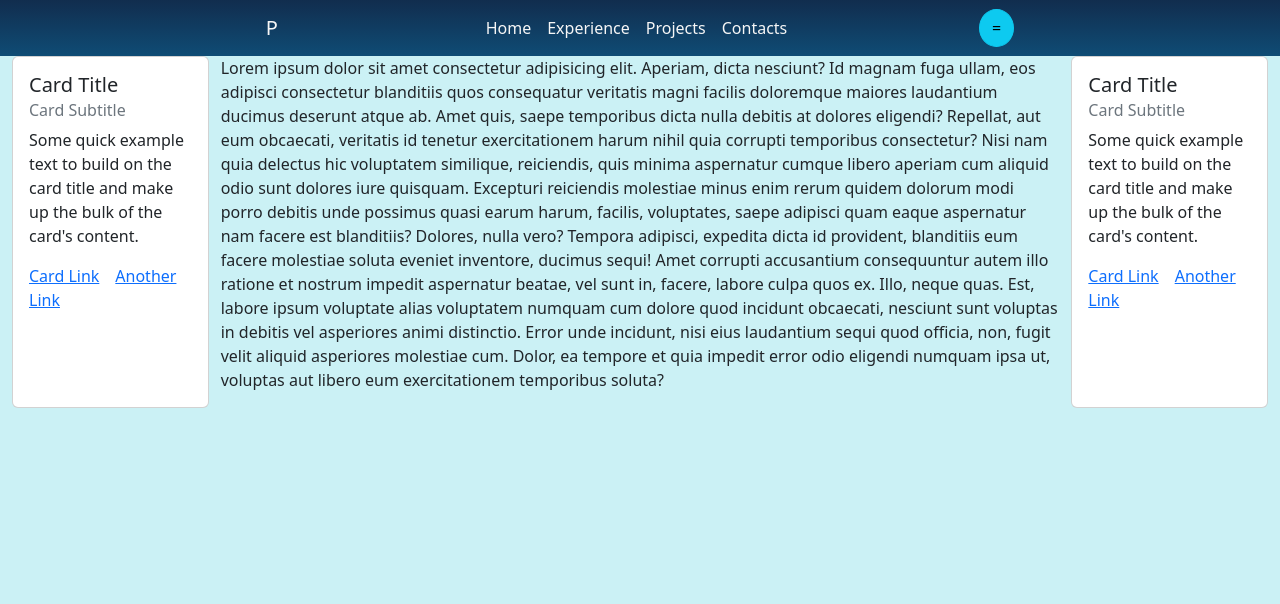
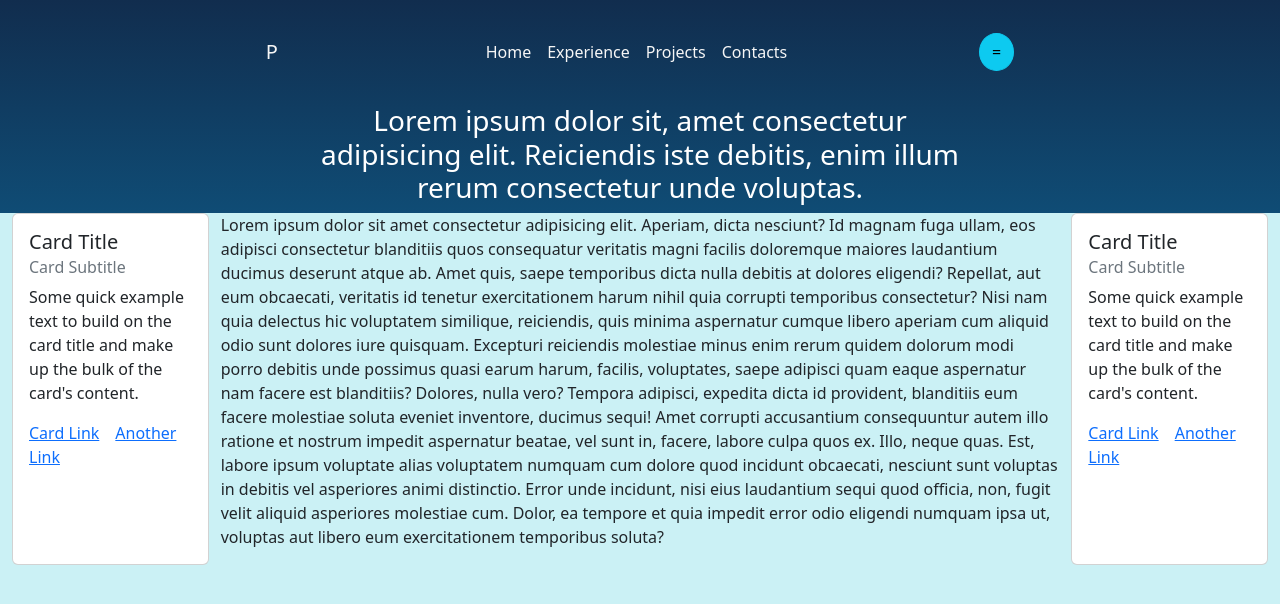
Before and after one commit to constructorlib/personal-blog, a React (Vite) app: page / in a window 1280 px wide. Shown: the top 604 px of the page. Built offline with nearby package versions, Linux system fonts and the light colour scheme.

Commit message:
almost there

```diff
--- a/src/header.jsx
+++ b/src/header.jsx
@@ -4,11 +4,15 @@ import Form from "react-bootstrap/Form";
 import Nav from "react-bootstrap/Nav";
 import Navbar from "react-bootstrap/Navbar";
 import NavDropdown from "react-bootstrap/NavDropdown";
+import Row from "react-bootstrap/Row";
+import Col from "react-bootstrap/Col";
+
 // import { FaIcon } from "react-icons/fa";
 
 function Header() {
   return (
     <div className="header-all">
+      <br />
       <Navbar expand="lg">
         <Container className="justify-content-evenly">
           <Nav>
@@ -30,6 +34,18 @@ function Header() {
           </Nav>
         </Container>
       </Navbar>
+      <br />
+      <Container>
+        <Row className="centered-col" style={{ width: "60%" }}>
+          <Col style={{ textAlign: "center" }}>
+            <h3>
+              Lorem ipsum dolor sit, amet consectetur adipisicing elit.
+              Reiciendis iste debitis, enim illum rerum consectetur unde
+              voluptas.
+            </h3>
+          </Col>
+        </Row>
+      </Container>
     </div>
   );
 }
--- a/src/index.css
+++ b/src/index.css
@@ -22,6 +22,9 @@ body {
 .navbar-brand {
   color: #f6f6f6;
 }
+.centered-col {
+  margin: auto;
+}
 /*
 
   #CBF1F5 thin gray
```
